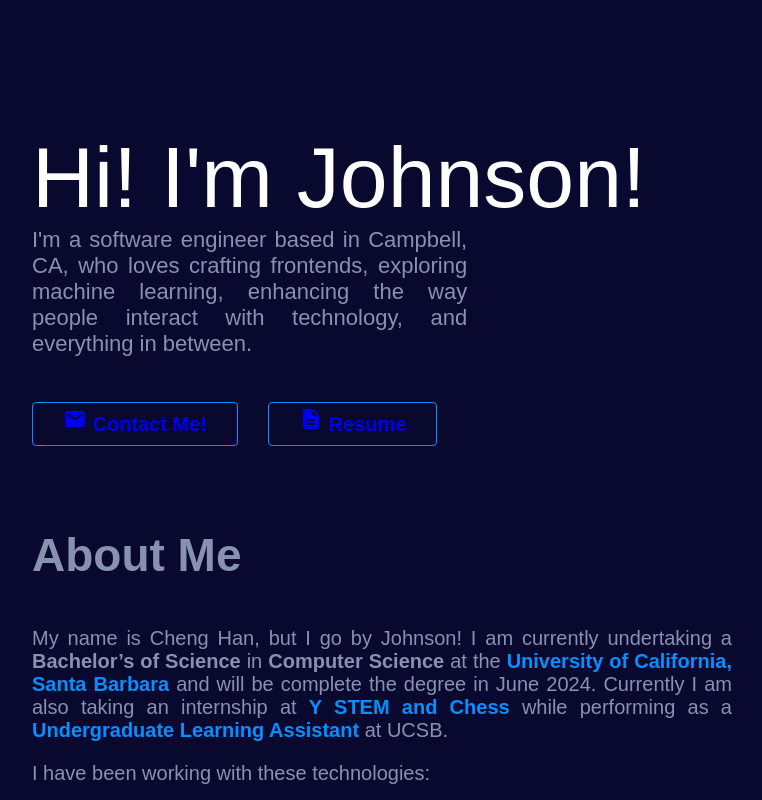
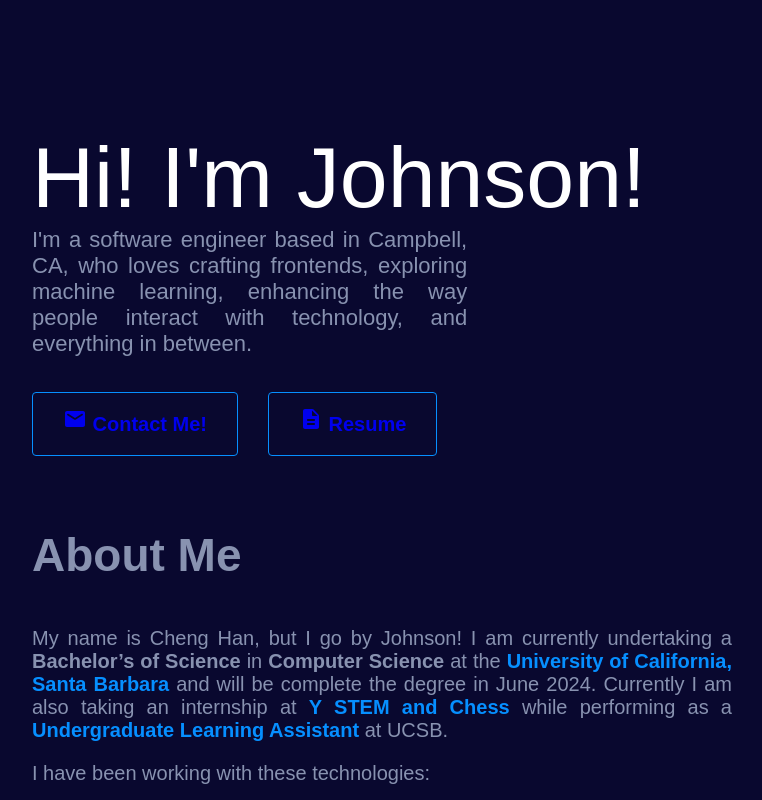
Before and after one commit to Johnsonchan105/johnsonchan105.github.io, a React (Create React App) app: page / in a window 1280 px wide. Shown: the top 800 px of the page, without its empty margins (160-922 px from the left). Built offline with nearby package versions, Linux system fonts and the light colour scheme.

Commit message:
fixed button padding

```diff
--- a/src/styles/Intro.css
+++ b/src/styles/Intro.css
@@ -25,7 +25,7 @@
     font-size: 20px;
     font-weight: bolder;
     font-family: "NTR", sans-serif;
-    padding: 10px 30px;
+    padding: 20px 30px;
     margin-right: 30px;
     cursor: pointer;
     border: 1px solid var(--bright-blue);
```
